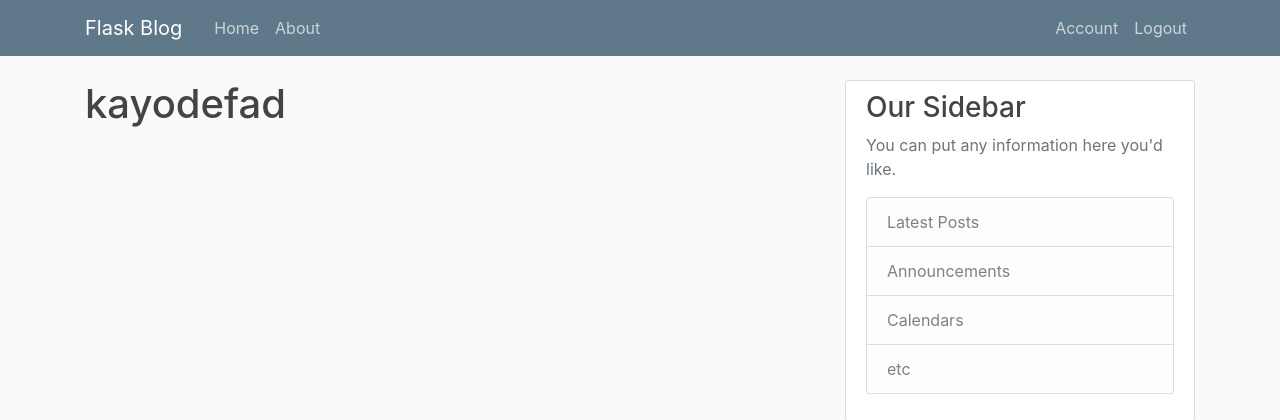
After one commit to kayodefad/vgg-challenge, a Flask app: page /account in a window 1280 px wide. The commit adds this page. Shown: the top 420 px of the page. Run offline with Flask 2, Linux system fonts and the light colour scheme; a user stored in the database is signed in; some libraries are stand-ins or nearby versions.

Commit message:
Did some clean-up on the routes navigation

```diff
--- a/vggblog/__init__.py
+++ b/vggblog/__init__.py
@@ -9,5 +9,7 @@ app.config['SQLALCHEMY_DATABASE_URI'] = 'sqlite:///site.db'
 db = SQLAlchemy(app)
 bcrypt = Bcrypt(app)
 login_manager = LoginManager(app)
+login_manager.login_view = 'login'
+login_manager.login_message_category = 'info'
 
 from vggblog import routes
--- a/vggblog/routes.py
+++ b/vggblog/routes.py
@@ -1,8 +1,8 @@
-from flask import render_template, url_for, flash, redirect
+from flask import render_template, url_for, flash, redirect, request
 from vggblog import app, db, bcrypt
 from vggblog.forms import RegistrationForm, LoginForm
 from vggblog.models import User, Post
-from flask_login import login_user
+from flask_login import login_user, current_user, logout_user, login_required
 
 
 posts = [
@@ -33,6 +33,8 @@ def about():
 
 @app.route('/register', methods=['GET', 'POST'])
 def register():
+    if current_user.is_authenticated:
+      return redirect(url_for('home'))
     form = RegistrationForm()
     if form.validate_on_submit():
       hashed_password = bcrypt.generate_password_hash(form.password.data).decode('utf-8')
@@ -46,12 +48,27 @@ def register():
 
 @app.route('/login', methods=['GET', 'POST'])
 def login():
+    if current_user.is_authenticated:
+      return redirect(url_for('home'))
     form = LoginForm()
     if form.validate_on_submit():
       user = User.query.filter_by(email=form.email.data).first()
       if user and bcrypt.check_password_hash(user.password, form.password.data):
         login_user(user, remember=form.remember.data)
-        return redirect(url_for('home'))
+        next_page = request.args.get('next')
+        return redirect(next_page) if next_page else redirect (url_for('home'))
       else:
         flash('Email or password incorrect', 'danger')
     return render_template('login.html', title='Login', form=form)
+
+
+@app.route('/logout')
+def logout():
+  logout_user()
+  return redirect(url_for('home'))
+
+
+@app.route('/account')
+@login_required
+def account():
+  return render_template('account.html', title='Account')
--- /dev/null
+++ b/vggblog/templates/account.html
@@ -0,0 +1,4 @@
+{% extends "layout.html" %}
+{% block content %}
+  <h1>{{current_user.username}}</h1>
+{% endblock content %}
--- a/vggblog/templates/layout.html
+++ b/vggblog/templates/layout.html
@@ -40,8 +40,13 @@
             </div>
             <!-- Navbar Right Side -->
             <div class="navbar-nav">
+              {% if current_user.is_authenticated %}
+              <a class="nav-item nav-link" href="{{ url_for('account') }}">Account</a>
+              <a class="nav-item nav-link" href="{{ url_for('logout') }}">Logout</a>
+              {% else %}
               <a class="nav-item nav-link" href="{{ url_for('login') }}">Login</a>
               <a class="nav-item nav-link" href="{{ url_for('register') }}">Register</a>
+              {% endif %}
             </div>
           </div>
         </div>
```
